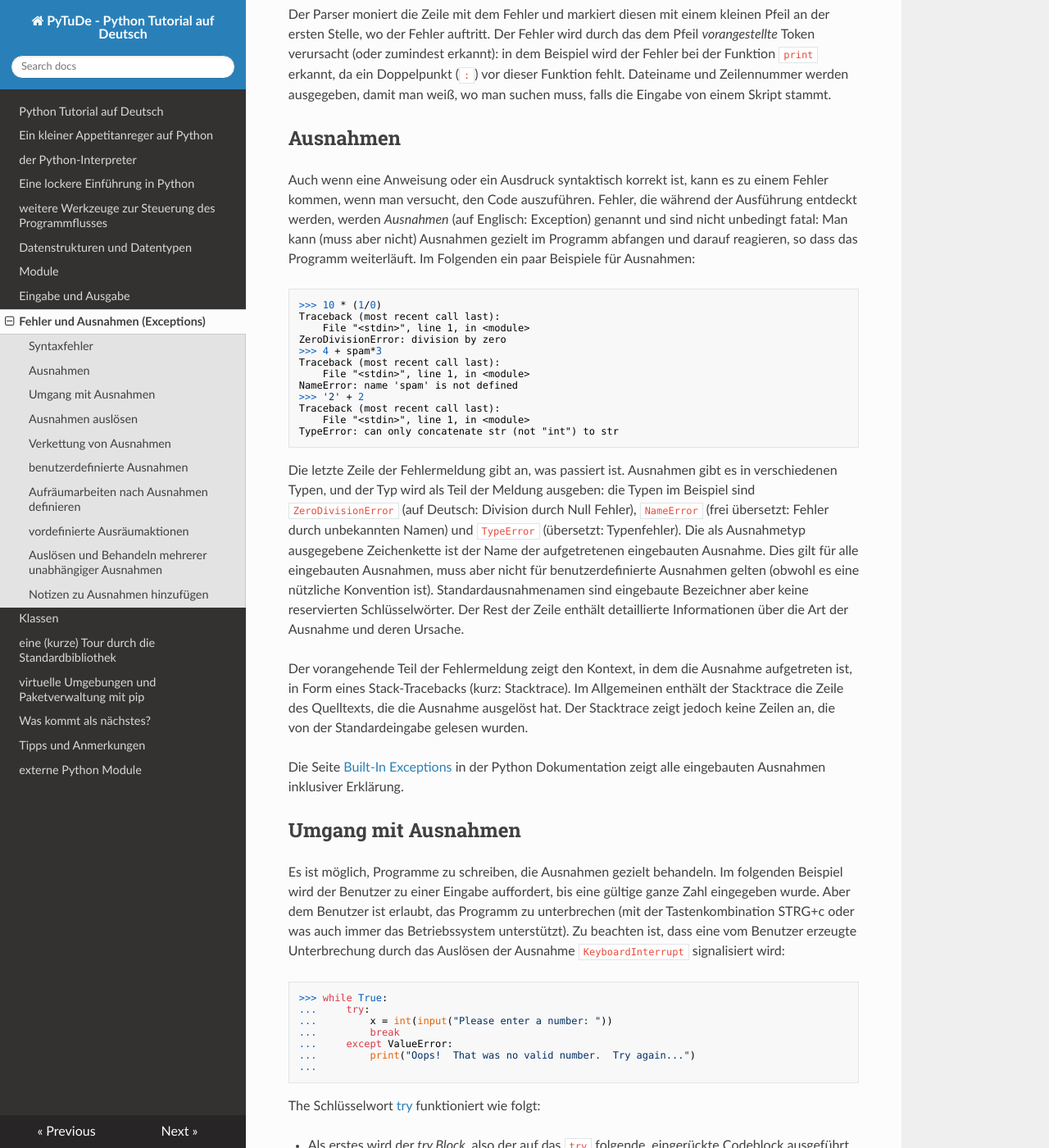
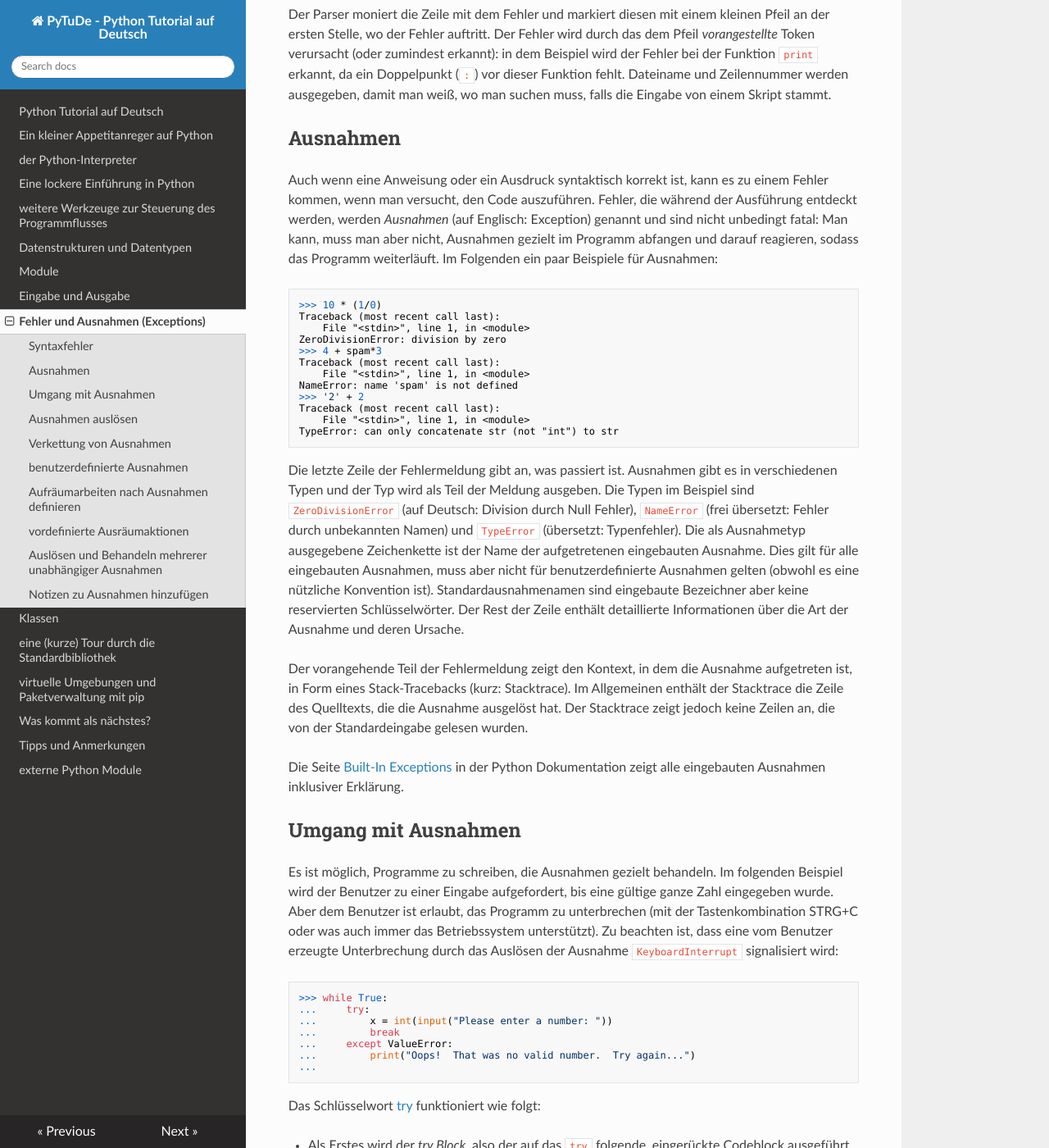
Before and after one commit to noisefloor/pytude, an MkDocs documentation site: the page built from docs/errors.md, in a window 1280 px wide and 1400 px high, scrolled down 514 px. Shown: the whole window at 82% size. Built offline with MkDocs 1.6.1, drawn with Linux system fonts in a browser that asks for light colours; nearby versions of some CDN libraries; some of the changed text lies outside the part shown.

Commit message:
Typo corrected. Removed too many spaces.

````diff
--- a/docs/errors.md
+++ b/docs/errors.md
@@ -1,6 +1,6 @@
 # Fehler und Ausnahmen (Exceptions)
 
-Bisher wurden Fehlermeldungen nur erwähnt. Aber wer schon die ersten eigenen Schritte mit Python gemacht hat wird wahrscheinlich schon die ein oder andere Fehlermeldung "live" zu sehen bekommen haben. Es gibt mindestens zwei unterschiedlichen Arten von Fehlern: Syntaxfehler und Ausnahmen.
+Bisher wurden Fehlermeldungen nur erwähnt. Aber wer schon die ersten eigenen Schritte mit Python gemacht hat, wird wahrscheinlich schon die ein oder andere Fehlermeldung "live" zu sehen bekommen haben. Es gibt mindestens zwei unterschiedlichen Arten von Fehlern: Syntaxfehler und Ausnahmen.
 
 ## Syntaxfehler
 
@@ -18,7 +18,7 @@ Der Parser moniert die Zeile mit dem Fehler und markiert diesen mit einem kleine
 
 ## Ausnahmen
 
-Auch wenn eine Anweisung oder ein Ausdruck syntaktisch korrekt ist, kann es zu einem Fehler kommen, wenn man versucht, den Code auszuführen. Fehler, die während der Ausführung entdeckt werden, werden *Ausnahmen* (auf Englisch: Exception) genannt und sind nicht unbedingt fatal: Man kann (muss aber nicht) Ausnahmen gezielt im Programm abfangen und darauf reagieren, so dass das Programm weiterläuft. Im Folgenden ein paar Beispiele für Ausnahmen:
+Auch wenn eine Anweisung oder ein Ausdruck syntaktisch korrekt ist, kann es zu einem Fehler kommen, wenn man versucht, den Code auszuführen. Fehler, die während der Ausführung entdeckt werden, werden *Ausnahmen* (auf Englisch: Exception) genannt und sind nicht unbedingt fatal: Man kann, muss man aber nicht, Ausnahmen gezielt im Programm abfangen und darauf reagieren, sodass das Programm weiterläuft. Im Folgenden ein paar Beispiele für Ausnahmen:
 
 ```pycon
 >>> 10 * (1/0)
@@ -35,7 +35,7 @@ Traceback (most recent call last):
 TypeError: can only concatenate str (not "int") to str
 ```
 
-Die letzte Zeile der Fehlermeldung gibt an, was passiert ist. Ausnahmen gibt es in verschiedenen Typen, und der Typ wird als Teil der Meldung ausgeben: die Typen im Beispiel sind `ZeroDivisionError` (auf Deutsch: Division durch Null Fehler), `NameError` (frei übersetzt: Fehler durch unbekannten Namen) und `TypeError` (übersetzt: Typenfehler). Die als Ausnahmetyp ausgegebene Zeichenkette ist der Name der aufgetretenen eingebauten Ausnahme.  Dies gilt für alle eingebauten Ausnahmen, muss aber nicht für benutzerdefinierte Ausnahmen gelten (obwohl es eine nützliche Konvention ist). Standardausnahmenamen sind eingebaute Bezeichner aber keine reservierten Schlüsselwörter. Der Rest der Zeile enthält detaillierte Informationen über die Art der Ausnahme und deren Ursache.
+Die letzte Zeile der Fehlermeldung gibt an, was passiert ist. Ausnahmen gibt es in verschiedenen Typen und der Typ wird als Teil der Meldung ausgeben. Die Typen im Beispiel sind `ZeroDivisionError` (auf Deutsch: Division durch Null Fehler), `NameError` (frei übersetzt: Fehler durch unbekannten Namen) und `TypeError` (übersetzt: Typenfehler). Die als Ausnahmetyp ausgegebene Zeichenkette ist der Name der aufgetretenen eingebauten Ausnahme. Dies gilt für alle eingebauten Ausnahmen, muss aber nicht für benutzerdefinierte Ausnahmen gelten (obwohl es eine nützliche Konvention ist). Standardausnahmenamen sind eingebaute Bezeichner aber keine reservierten Schlüsselwörter. Der Rest der Zeile enthält detaillierte Informationen über die Art der Ausnahme und deren Ursache.
 
 Der vorangehende Teil der Fehlermeldung zeigt den Kontext, in dem die Ausnahme aufgetreten ist, in Form eines Stack-Tracebacks (kurz: Stacktrace). Im Allgemeinen enthält der Stacktrace die Zeile des Quelltexts, die die Ausnahme ausgelöst hat. Der Stacktrace zeigt jedoch keine Zeilen an, die von der Standardeingabe gelesen wurden.
 
@@ -43,7 +43,7 @@ Die Seite [Built-In Exceptions](https://docs.python.org/3/library/exceptions.htm
 
 ## Umgang mit Ausnahmen
 
-Es ist möglich, Programme zu schreiben, die Ausnahmen gezielt behandeln. Im folgenden Beispiel wird der Benutzer zu einer Eingabe auffordert, bis eine gültige ganze Zahl eingegeben wurde. Aber dem Benutzer ist erlaubt, das Programm zu unterbrechen (mit der Tastenkombination STRG+c oder was auch immer das Betriebssystem unterstützt). Zu beachten ist, dass eine vom Benutzer erzeugte Unterbrechung durch das Auslösen der Ausnahme `KeyboardInterrupt` signalisiert wird:
+Es ist möglich, Programme zu schreiben, die Ausnahmen gezielt behandeln. Im folgenden Beispiel wird der Benutzer zu einer Eingabe aufgefordert, bis eine gültige ganze Zahl eingegeben wurde. Aber dem Benutzer ist erlaubt, das Programm zu unterbrechen (mit der Tastenkombination STRG+C oder was auch immer das Betriebssystem unterstützt). Zu beachten ist, dass eine vom Benutzer erzeugte Unterbrechung durch das Auslösen der Ausnahme `KeyboardInterrupt` signalisiert wird:
 
 ```pycon
 >>> while True:
@@ -54,14 +54,14 @@ Es ist möglich, Programme zu schreiben, die Ausnahmen gezielt behandeln. Im fol
 ...         print("Oops!  That was no valid number.  Try again...")
 ...
 ```
-The Schlüsselwort [try](https://docs.python.org/3/reference/compound_stmts.html#try) funktioniert wie folgt:
+Das Schlüsselwort [try](https://docs.python.org/3/reference/compound_stmts.html#try) funktioniert wie folgt:
 
- * Als erstes wird der *try Block*, also der auf das `try` folgende, eingerückte Codeblock ausgeführt. Das ist der gesamte Code bis zum folgenden `except` Block.
- * Wenn dieser Code ohne das eine Ausnahme auftritt, fehlerfrei durchläuft wird der `except` Block ignoriert und übersprungen. Der Code wird mit der nächsten regulären Zeile fortgesetzt.
+ * Als Erstes wird der *try Block*, also der auf das `try` folgende, eingerückte Codeblock ausgeführt. Das ist der gesamte Code bis zum folgenden `except` Block.
+ * Wenn dieser Code ohne das eine Ausnahme auftritt, fehlerfrei durchläuft, wird der `except` Block ignoriert und übersprungen. Der Code wird mit der nächsten regulären Zeile fortgesetzt.
  * Wenn im `try` Block eine Ausnahme auftritt wird die Ausführung des Codes im `try` Block abgebrochen und in den `except` Block gesprungen, sofern ein `except` für die aufgetretene Ausnahme definiert ist. Nach Abarbeitung des `except` Blocks wird der darauffolgende Code regulär ausgeführt.
- * Wenn im `try` Block eine Ausnahme auftritt, für die kein `except` Block definiert ist gibt es eine *unhandled exception* (auf Deutsch: unbehandelte Ausnahme) und die Ausführung des Codes wird mit einer Fehlermeldung abgebrochen.
+ * Wenn im `try` Block eine Ausnahme auftritt, für die kein `except` Block definiert ist, gibt es eine *unhandled exception* (auf Deutsch: unbehandelte Ausnahme) und die Ausführung des Codes wird mit einer Fehlermeldung abgebrochen.
 
-Eine `try` Anweisung kann mehr als eine except Klausel enthalten, um Handler für verschiedene Ausnahmen anzugeben. Es wird höchstens ein Handler ausgeführt. Handler behandeln nur Ausnahmen, die in der entsprechenden `try` Klausel vorkommen, nicht in anderen Handlern der gleichen `try` Anweisung.  Eine `except` Klausel kann mehrere Ausnahmen als eingeklammertes Tupel benennen. Zum Beispiel:
+Eine `try` Anweisung kann mehr als eine except Klausel enthalten, um Handler für verschiedene Ausnahmen anzugeben. Es wird höchstens ein Handler ausgeführt. Handler behandeln nur Ausnahmen, die in der entsprechenden `try` Klausel vorkommen, nicht in anderen Handlern der gleichen `try` Anweisung. Eine `except` Klausel kann mehrere Ausnahmen als eingeklammertes Tupel benennen. Zum Beispiel:
 
 ```pycon
 ... except (RuntimeError, TypeError, NameError):
@@ -362,13 +362,13 @@ with open("myfile.txt") as file:
         print(line, end="")
 ```
 
-Nach Ausführung der Anweisung wird die Datei immer geschlossen, auch wenn bei der Verarbeitung der Zeilen ein Problem aufgetreten ist. Mehr Informationen dazu, wie das funktioniert, findet man in der Python Dokumentation im Abschnitt [with-statement context managers](https://docs.python.org/3/reference/datamodel.html#with-statement-context-managers) und sowie zum Modul [contextlib](https://docs.python.org/3/library/contextlib.html), wenn man dies selber im eigenen Code nutzen möchte.
+Nach Ausführung der Anweisung wird die Datei immer geschlossen, auch wenn bei der Verarbeitung der Zeilen ein Problem aufgetreten ist. Mehr Informationen dazu, wie das funktioniert, findet man in der Python Dokumentation im Abschnitt [with-statement context managers](https://docs.python.org/3/reference/datamodel.html#with-statement-context-managers) sowie zum Modul [contextlib](https://docs.python.org/3/library/contextlib.html), wenn man dies selber im eigenen Code nutzen möchte.
 
 ## Auslösen und Behandeln mehrerer unabhängiger Ausnahmen
 
 Es gibt Situationen, in denen es notwendig ist, mehrere aufgetretene Ausnahmen zu behandeln. Dies ist oft der Fall, wenn mehrere Programmteile nebenläufig sind, wenn also mehrere Aufgaben parallel fehlgeschlagen sein können. Aber es gibt auch andere Anwendungsfälle, in denen es wünschenswert ist, die Ausführung fortzusetzen und mehrere Fehler zu sammeln, anstatt die erste Ausnahme auszulösen.
 
-Das Built-In `ExceptionGroup` umschließt eine Liste von Exception-Instanzen, so dass sie zusammen ausgelöst werden können. Es ist selbst eine Ausnahme, so dass es wie jede andere Ausnahme abgefangen werden kann:
+Das Built-In `ExceptionGroup` umschließt eine Liste von Exception-Instanzen, sodass sie zusammen ausgelöst werden können. Es ist selbst eine Ausnahme, die wie jede andere Ausnahme abgefangen werden kann:
 
 ```pycon
 >>> def f():
````
Also changed, not shown: other parts of docs/errors.md (+2 -2 lines).
